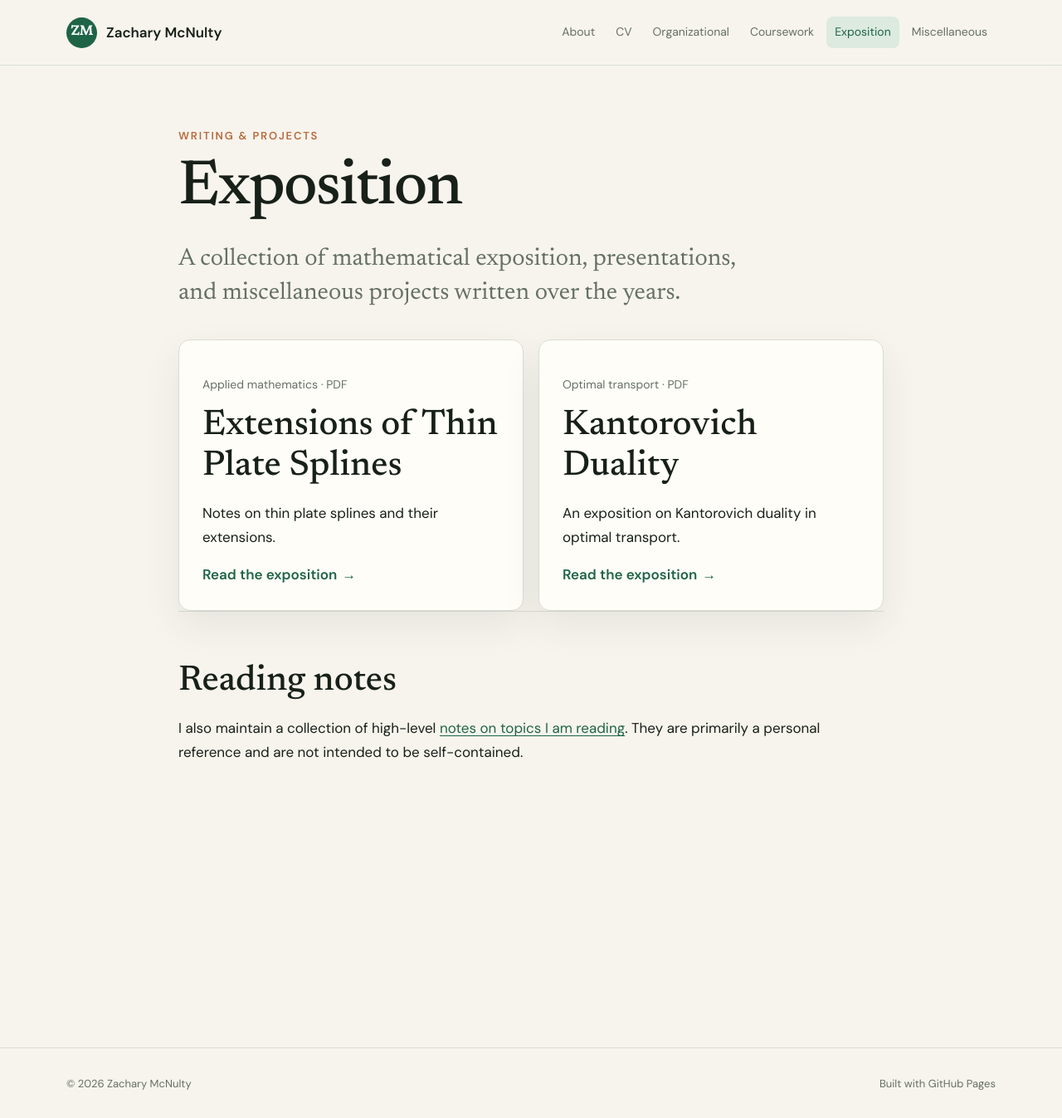
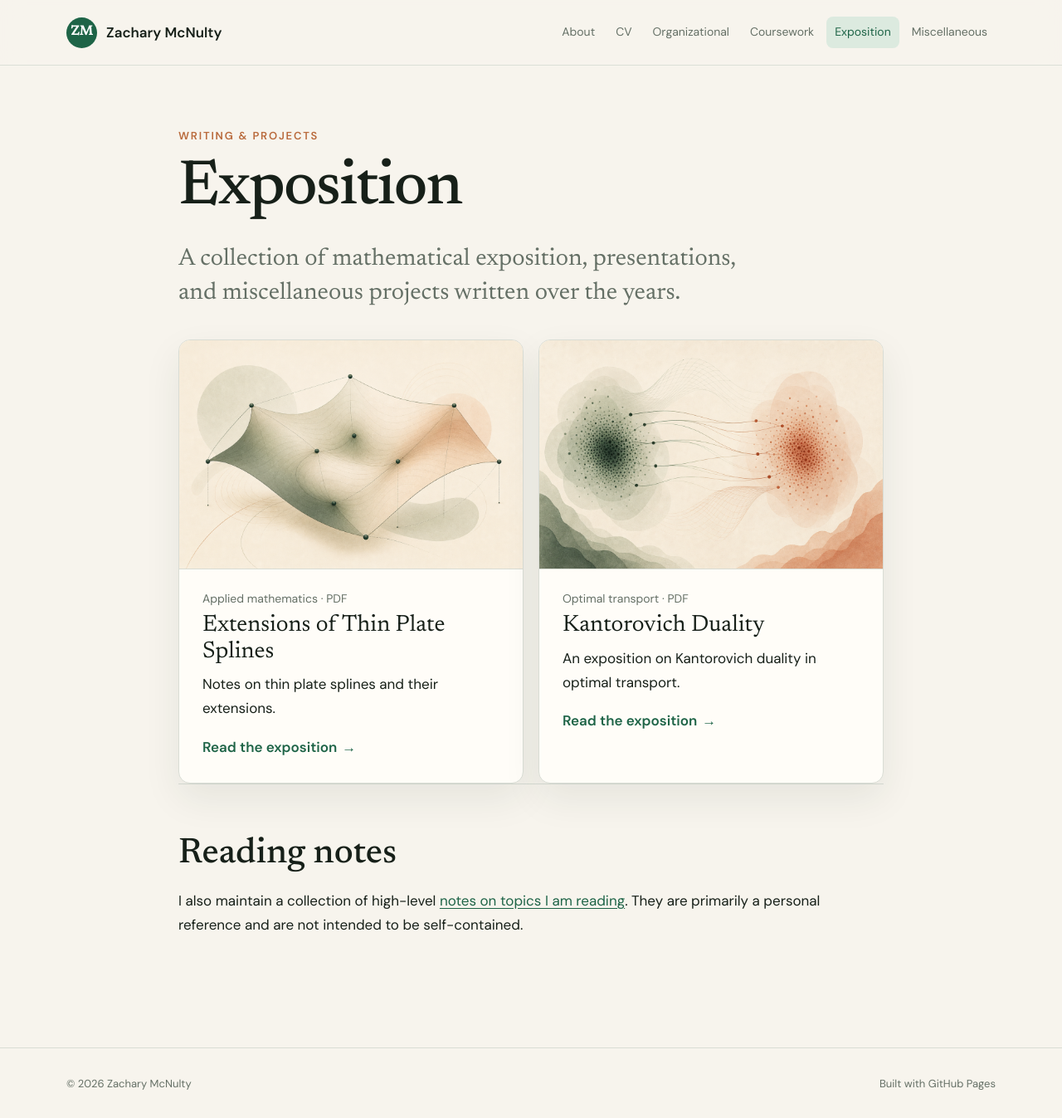
Before and after one commit to zackmcnulty/zackmcnulty.github.io, a Jekyll site: the page built from exposition.html, in a window 1280 px wide and 1347 px high. Shown: the whole window at 83% size. Built offline with Jekyll 4.4.1, drawn with Linux system fonts in a browser that asks for light colours.

Commit message:
added clickbait for exposition

```diff
--- a/assets/css/site.css
+++ b/assets/css/site.css
@@ -54,6 +54,7 @@ h3 { margin: 34px 0 12px; font-size: 27px; }
 .portrait-wrap { position: relative; }
 .portrait-wrap::before { content: ""; position: absolute; inset: 22px -18px -18px 22px; border: 1px solid var(--warm); border-radius: 150px 150px 16px 16px; }
 .portrait { position: relative; display: block; aspect-ratio: 4/5; width: 100%; object-fit: cover; object-position: center top; border-radius: 150px 150px 16px 16px; filter: saturate(.86); }
+.portrait { object-position: 30% center; }
 .bio { margin-top: 66px; columns: 2; column-gap: 56px; }
 .bio p:first-child { margin-top: 0; }
 .contact-line { display: inline-flex; align-items: center; gap: 8px; margin-top: 18px; font-weight: 500; }
@@ -63,6 +64,12 @@ h3 { margin: 34px 0 12px; font-size: 27px; }
 .card h2, .card h3 { margin-top: 0; }
 .card p:last-child { margin-bottom: 0; }
 .meta { color: var(--muted); font-size: 14px; }
+.project-card { display: block; padding: 0; overflow: hidden; color: var(--ink); text-decoration: none; transition: transform .2s ease, box-shadow .2s ease; }
+.project-card:hover { color: var(--ink); transform: translateY(-3px); box-shadow: 0 22px 52px rgba(31, 48, 37, 0.13); }
+.project-preview { display: block; width: 100%; aspect-ratio: 3/2; object-fit: cover; border-bottom: 1px solid var(--line); }
+.project-copy { display: flex; flex-direction: column; align-items: flex-start; padding: 24px 28px 28px; }
+.project-title { margin: 5px 0 9px; font-family: var(--serif); font-size: 28px; line-height: 1.12; }
+.project-copy .text-link { margin-top: 18px; color: var(--accent); }
 .text-link { display: inline-flex; gap: 6px; align-items: center; font-weight: 600; text-decoration: none; }
 .text-link::after { content: "→"; transition: transform .2s; }
 .text-link:hover::after { transform: translateX(4px); }
@@ -86,6 +93,7 @@ h3 { margin: 34px 0 12px; font-size: 27px; }
 .coursework .panel p:first-child { margin-top: 0; }
 .coursework .panel pre { margin-bottom: 0; white-space: pre-wrap; font: 14px/1.6 var(--sans); color: var(--muted); }
 .coursework ul { padding-left: 22px; }
+.coursework .section-intro { margin-top: -8px; color: var(--muted); font-family: var(--serif); font-size: 21px; }
 
 .site-footer { border-top: 1px solid var(--line); color: var(--muted); font-size: 13px; }
 .footer-inner { min-height: 86px; display: flex; justify-content: space-between; align-items: center; }
--- a/coursework.html
+++ b/coursework.html
@@ -7,10 +7,12 @@ permalink: /coursework/
   <p class="eyebrow">Academic background</p>
   <h1>Coursework</h1>
   <p class="lede">Graduate and undergraduate coursework, seminars, and independent study across mathematics, statistics, applied mathematics, and computer science.</p>
+  <p>I also earned UC Berkeley's <a href="https://www.ischool.berkeley.edu/programs/data-science-certificate">Graduate Certificate in Applied Data Science</a>, a three-course program focused on modern data analysis and decision-making.</p>
   <hr class="rule">
 
 
-		<h2> UC Berkeley (Graduate)</h2>
+		<h2>University of California, Berkeley</h2>
+		<p class="section-intro">Courses completed while pursuing my PhD in Applied Mathematics at UC Berkeley.</p>
 
 		<!-- do not modify
 		<button class="accordion"> Class 1 </button>
--- a/cv.html
+++ b/cv.html
@@ -6,7 +6,6 @@ permalink: /cv/
 <article class="page page-wide">
   <p class="eyebrow">Curriculum vitae</p>
   <h1>CV</h1>
-  <p class="lede">Education, research, teaching, and professional experience.</p>
   <p><a class="button" href="{{ '/assets/documents/cv_zmcnulty.pdf' | relative_url }}">Open or download PDF</a></p>
   <object class="document-frame" data="{{ '/assets/documents/cv_zmcnulty.pdf' | relative_url }}" type="application/pdf">
     <p>Your browser cannot display the embedded PDF. <a href="{{ '/assets/documents/cv_zmcnulty.pdf' | relative_url }}">Download the CV instead.</a></p>
--- a/exposition.html
+++ b/exposition.html
@@ -8,18 +8,24 @@ permalink: /exposition/
   <h1>Exposition</h1>
   <p class="lede">A collection of mathematical exposition, presentations, and miscellaneous projects written over the years.</p>
   <div class="cards">
-    <section class="card">
-      <p class="meta">Applied mathematics · PDF</p>
-      <h2>Extensions of Thin Plate Splines</h2>
-      <p>Notes on thin plate splines and their extensions.</p>
-      <a class="text-link" href="{{ '/assets/documents/thin_plate_splines.pdf' | relative_url }}">Read the exposition</a>
-    </section>
-    <section class="card">
-      <p class="meta">Optimal transport · PDF</p>
-      <h2>Kantorovich Duality</h2>
-      <p>An exposition on Kantorovich duality in optimal transport.</p>
-      <a class="text-link" href="{{ '/assets/documents/kantorovich_duality.pdf' | relative_url }}">Read the exposition</a>
-    </section>
+    <a class="card project-card" href="{{ '/assets/documents/thin_plate_splines.pdf' | relative_url }}">
+      <img class="project-preview" src="{{ '/assets/images/exposition/thin-plate-splines.png' | relative_url }}" alt="Abstract illustration of a smooth interpolating surface passing through control points">
+      <span class="project-copy">
+        <span class="meta">Applied mathematics · PDF</span>
+        <span class="project-title">Extensions of Thin Plate Splines</span>
+        <span>Notes on thin plate splines and their extensions.</span>
+        <span class="text-link">Read the exposition</span>
+      </span>
+    </a>
+    <a class="card project-card" href="{{ '/assets/documents/kantorovich_duality.pdf' | relative_url }}">
+      <img class="project-preview" src="{{ '/assets/images/exposition/kantorovich-duality.png' | relative_url }}" alt="Abstract illustration of mass transported between two distributions">
+      <span class="project-copy">
+        <span class="meta">Optimal transport · PDF</span>
+        <span class="project-title">Kantorovich Duality</span>
+        <span>An exposition on Kantorovich duality in optimal transport.</span>
+        <span class="text-link">Read the exposition</span>
+      </span>
+    </a>
   </div>
   <section class="section-block">
     <h2>Reading notes</h2>
```
Also changed, not shown: assets/images/exposition/kantorovich-duality.png (added), assets/images/exposition/thin-plate-splines.png (added), 1 other file.
